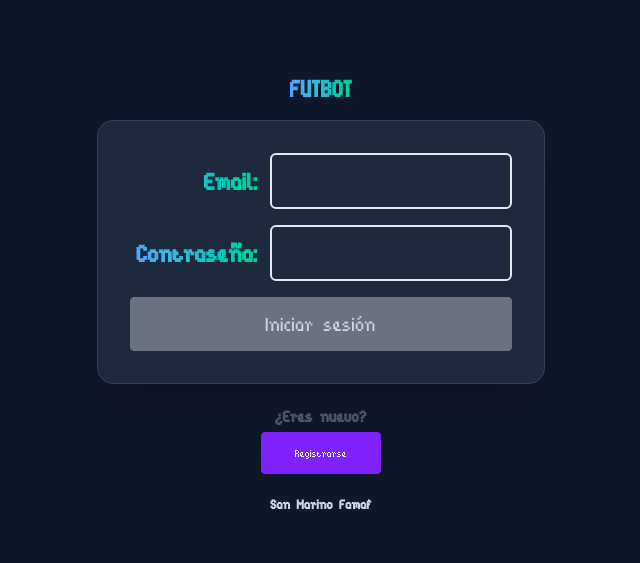
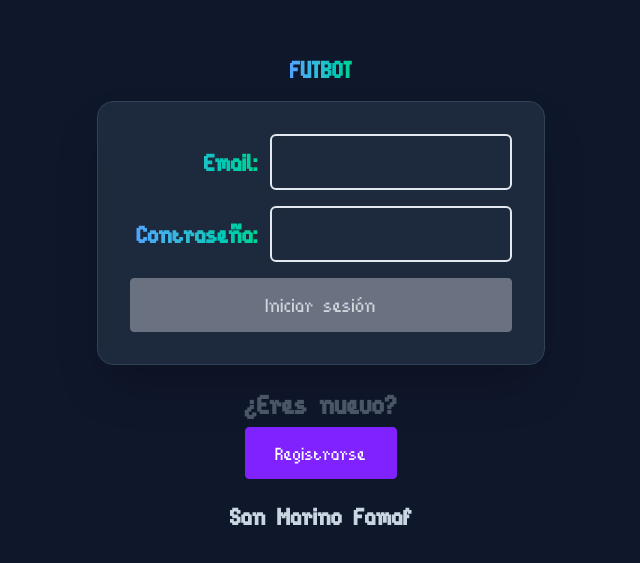
Before and after one commit to ids1-2026-sanmarinofamaf/Front-FutBot, a React (Vite) app: page /login in a window 1280 px wide. Shown: the part 107-670 px from the top of the page, without its empty margins (319-959 px from the left). Built offline with nearby package versions, Linux system fonts and the light colour scheme; no server answers.

Commit message:
SCRUM-179 update font size

```diff
--- a/src/app/main.css
+++ b/src/app/main.css
@@ -2,6 +2,22 @@
 @tailwind base;
 @tailwind components;
 @tailwind utilities;
+
+@theme {
+  --font-sans: "BitPotion", sans-serif;
+  --text-xs: 1.25rem;
+  --text-xs--line-height: 1.625rem;
+  --text-sm: 1.5rem;
+  --text-sm--line-height: 1.875rem;
+  --text-base: 1.75rem;
+  --text-base--line-height: 2.125rem;
+  --text-lg: 2rem;
+  --text-lg--line-height: 2.375rem;
+  --text-xl: 2.25rem;
+  --text-xl--line-height: 2.625rem;
+  --text-2xl: 2.5rem;
+  --text-2xl--line-height: 2.875rem;
+}
 
 /* Añadir fondo oscuro y color de texto base a toda la aplicación */
 @layer base {
--- a/src/features/behaviors/components/BehaviorCard.jsx
+++ b/src/features/behaviors/components/BehaviorCard.jsx
@@ -30,7 +30,7 @@ export function BehaviorCard({ behavior, onView, onEdit, onDelete, isDeleting =
           {behavior.name}
         </span>
         {isDefault && (
-          <span className="text-xs px-2 py-1 rounded font-mono border bg-slate-700/60 text-slate-300 border-slate-600">
+          <span className="text-xs px-2 py-1 rounded border bg-slate-700/60 text-slate-300 border-slate-600">
             Por defecto
           </span>
         )}
--- a/src/features/behaviors/views/BehaviorDetail.jsx
+++ b/src/features/behaviors/views/BehaviorDetail.jsx
@@ -22,7 +22,7 @@ export function BehaviorDetail() {
   if (isLoading) {
     return (
       <div className="flex justify-center items-center p-8 bg-slate-900 rounded-xl border border-slate-700">
-        <span className="text-slate-400 font-mono animate-pulse">Cargando código del comportamiento...</span>
+        <span className="text-slate-400 animate-pulse">Cargando código del comportamiento...</span>
       </div>
     );
   }
@@ -52,7 +52,7 @@ export function BehaviorDetail() {
               Comportamiento: <span className="text-emerald-400">{behavior?.name}</span>
             </h3>
             {isDefault && (
-              <span className="text-xs px-2 py-1 rounded font-mono border bg-slate-700/60 text-slate-300 border-slate-600">
+              <span className="text-xs px-2 py-1 rounded border bg-slate-700/60 text-slate-300 border-slate-600">
                 Por defecto
               </span>
             )}
--- a/src/features/behaviors/views/BehaviorList.jsx
+++ b/src/features/behaviors/views/BehaviorList.jsx
@@ -48,7 +48,7 @@ export function BehaviorList() {
   if (loading) {
     return (
       <div className="flex justify-center p-12">
-        <span className="text-slate-400 font-mono animate-pulse">Cargando comportamientos...</span>
+        <span className="text-slate-400 animate-pulse">Cargando comportamientos...</span>
       </div>
     );
   }
--- a/src/features/player/components/PlayerCard.jsx
+++ b/src/features/player/components/PlayerCard.jsx
@@ -27,8 +27,8 @@ export function PlayerCard({ player, onView }) {
   // Sub-componente interno para mantener limpio el JSX principal
   const StatBadge = ({ label, value }) => (
     <div className="flex flex-col items-center min-w-[36px]">
-      <span className="text-[10px] font-bold text-slate-500 uppercase tracking-wider">{label}</span>
-      <span className={`font-mono text-sm font-semibold ${getStatColor(value)}`}>
+      <span className="text-xs font-bold text-slate-500 uppercase tracking-wider">{label}</span>
+      <span className={`text-sm font-semibold ${getStatColor(value)}`}>
         {value}
       </span>
     </div>
```
